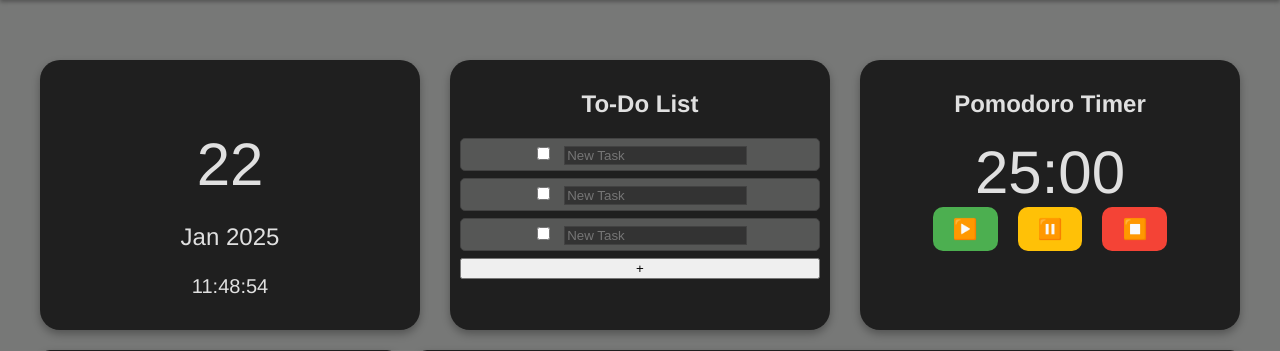
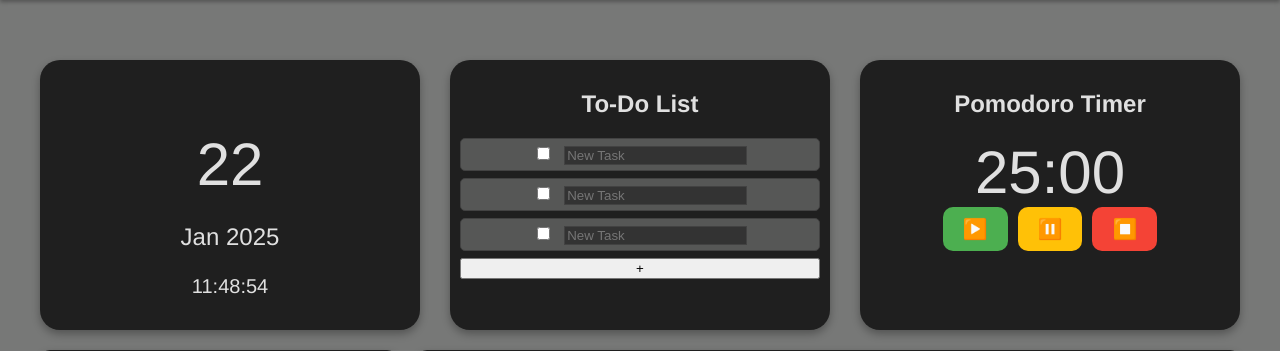
Before and after one commit to xeena26/ProjectTikk, a Flask app: page /dashboard in a window 1280 px wide. Shown: the part 66-417 px from the top of the page. Run offline with Flask 3, Linux system fonts and the light colour scheme; a user stored in the database is signed in; data that the repository does not hold is empty.

Commit message:
Wed, Jan 22, 2025, 10:48 PM +11:00

```diff
--- a/static/styles.css
+++ b/static/styles.css
@@ -164,8 +164,8 @@ footer {
 .timer-buttons {
     display: flex;
     justify-content: center;
-    gap: 20px;
-    margin-bottom: 10px;
+    gap: 10px;
+    margin-bottom: 5px;
 }
 
 .button {
@@ -177,7 +177,7 @@ footer {
     display: flex;
     align-items: center;
     justify-content: center;
-    color: white;
+    color: black;
     background: none;
 }
 
```
